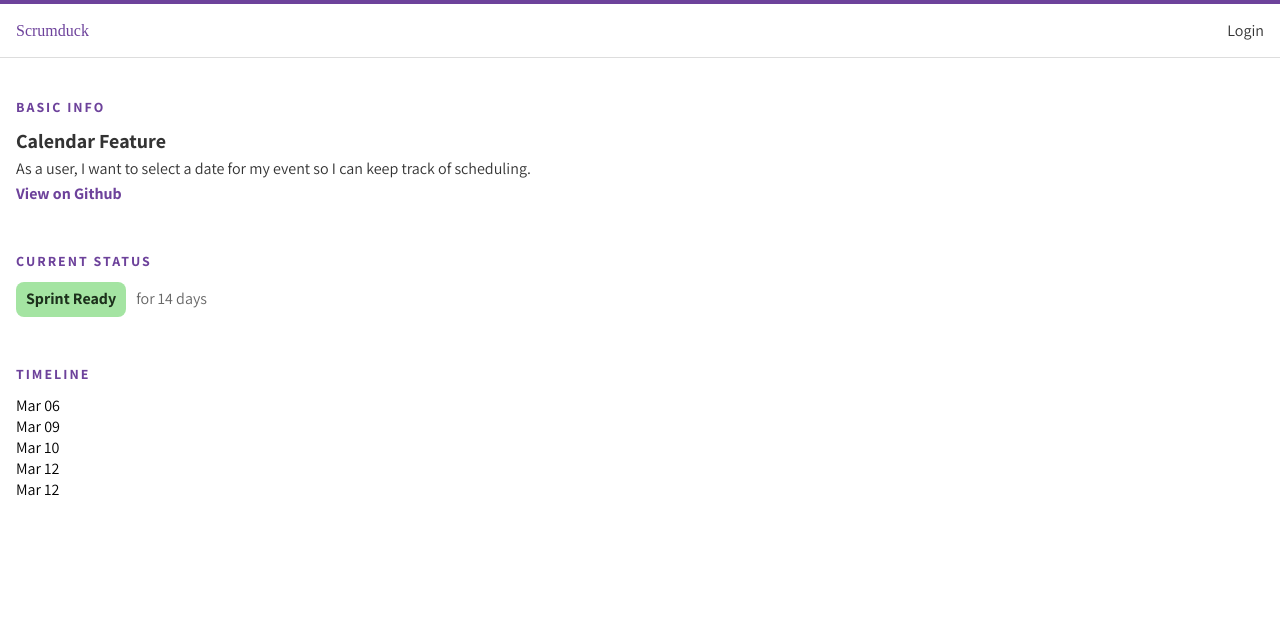
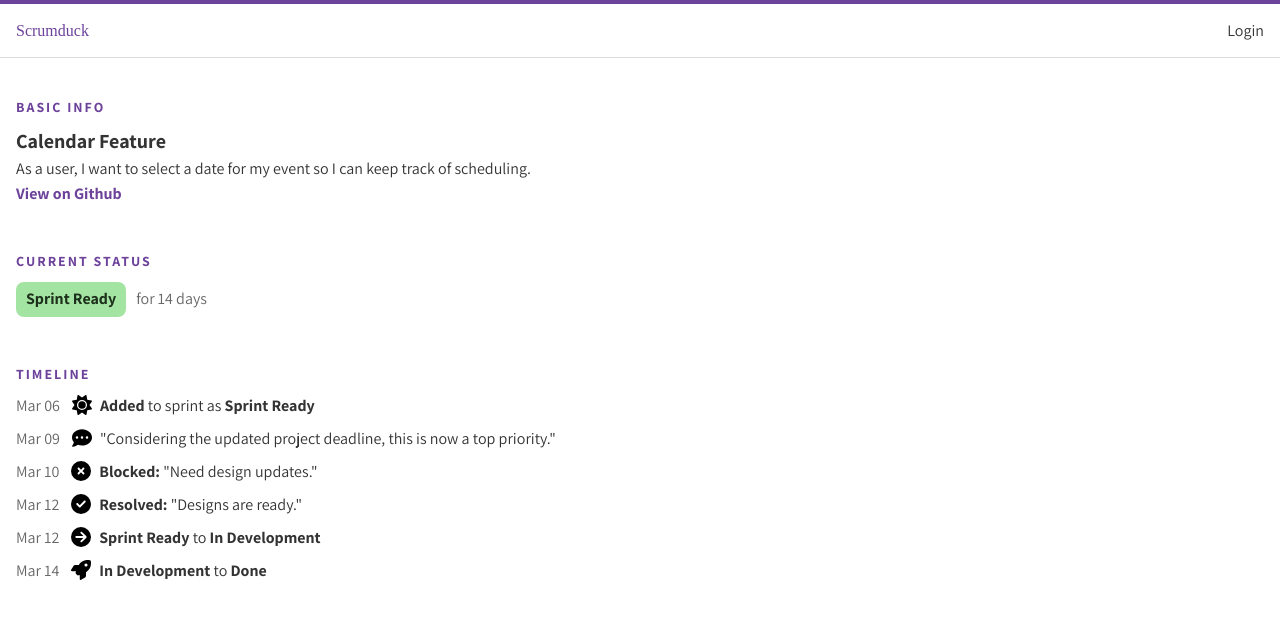
Before and after one commit to apethoud/scrumduck, a React (Create React App) app in the folder client/: page /app/story/1 in a window 1280 px wide. Shown: the top 618 px of the page. Built offline with nearby package versions, Linux system fonts and the light colour scheme; a web font is replaced by a local one.

Commit message:
feat(story-view): added timeline styling and logic

```diff
--- a/client/src/api/api.ts
+++ b/client/src/api/api.ts
@@ -16,7 +16,10 @@ const exampleSprintData = {
           date: "2023-03-06T11:55:20",
           event: {
             type: "status_change",
-            data: "sprint_ready"
+            data: {
+              new_status: "Sprint Ready",
+              old_status: null
+            }
           }
         },
         {
@@ -24,7 +27,9 @@ const exampleSprintData = {
           date: "2023-03-09T11:55:20",
           event: {
             type: "comment",
-            data: "This is now a top priority."
+            data: {
+              comment: "Considering the updated project deadline, this is now a top priority."
+            }
           }
         },
         {
@@ -32,7 +37,9 @@ const exampleSprintData = {
           date: "2023-03-10T14:55:20",
           event: {
             type: "blocking_comment",
-            data: "Need design updates."
+            data: {
+              comment: "Need design updates."
+            }
           }
         },
         {
@@ -40,7 +47,9 @@ const exampleSprintData = {
           date: "2023-03-12T11:55:20",
           event: {
             type: "unblocking_comment",
-            data: "Designs are ready."
+            data: {
+              comment: "Designs are ready."
+            }
           }
         },
         {
@@ -48,7 +57,21 @@ const exampleSprintData = {
           date: "2023-03-12T15:55:20",
           event: {
             type: "status_change",
-            data: "in_development"
+            data: {
+              new_status: "In Development",
+              old_status: "Sprint Ready"
+            }
+          }
+        },
+        {
+          id: 6,
+          date: "2023-03-14T15:55:20",
+          event: {
+            type: "status_change",
+            data: {
+              new_status: "Done",
+              old_status: "In Development"
+            }
           }
         },
       ],
--- a/client/src/components/StoryTimeline.tsx
+++ b/client/src/components/StoryTimeline.tsx
@@ -1,17 +1,102 @@
-import { Flex } from "./styledComponents/common"
+import { BoldText, Flex, SubText, Text } from "./styledComponents/common"
 import dayjs from "dayjs";
 import utc from "dayjs/plugin/utc";
 import timezone from "dayjs/plugin/timezone";
+import styled from 'styled-components';
+import { FontAwesomeIcon } from '@fortawesome/react-fontawesome'
+import {
+  faCircleArrowRight,
+  faCircleCheck,
+  faCircleXmark,
+  faCommentDots,
+  faRocket,
+  faSkull,
+  faSun,
+} from '@fortawesome/free-solid-svg-icons'
 
 dayjs.extend(utc)
 dayjs.extend(timezone)
+
+function TimelineIcon({ icon }) {
+  return (
+    <div style={{ marginRight: 8 }}>
+      <FontAwesomeIcon icon={icon} size="lg" />
+    </div>
+  )
+}
+
+function Comment({ data }) {
+  return (
+    <Flex>
+      <TimelineIcon icon={faCommentDots} />
+      <Text>"{data.comment}"</Text>
+    </Flex>
+  )
+}
+
+function BlockingComment({ data }) {
+  return (
+    <Flex>
+      <TimelineIcon icon={faCircleXmark} />
+      <BoldText>Blocked:&nbsp;</BoldText>
+      <Text>"{data.comment}"</Text>
+    </Flex>
+  )
+}
+
+function UnblockingComment({ data }) {
+  return (
+    <Flex>
+      <TimelineIcon icon={faCircleCheck} />
+      <BoldText>Resolved:&nbsp;</BoldText>
+      <Text>"{data.comment}"</Text>
+    </Flex>
+  )
+}
+
+function StatusChange({ data }) {
+  return (
+    <>
+      {data.old_status !== null ? (
+        <Flex>
+          <TimelineIcon icon={data.new_status === "Done" ? faRocket : faCircleArrowRight} />
+          <BoldText>{data.old_status}</BoldText>
+          <Text>&nbsp;to&nbsp;</Text>
+          <BoldText>{data.new_status}</BoldText>
+        </Flex>
+      ) : (
+        <Flex>
+          <TimelineIcon icon={faSun} />
+          <BoldText>Added</BoldText>
+          <Text>&nbsp;to sprint as&nbsp;</Text>
+          <BoldText>{data.new_status}</BoldText>
+        </Flex>
+      )}
+    </>
+  )
+}
 
 export default function StoryTimeline({ story }) {
   return (
     <div>
       {story.timeline.map(event => (
-        <Flex key={event.id}>
-          <div>{dayjs.tz(event.date, dayjs.tz.guess()).format("MMM DD")}</div>
+        <Flex
+          key={event.id}
+          style={{ marginBottom: 12 }}
+        >
+          <SubText style={{ marginRight: 12, flexShrink: 0 }}>{dayjs.tz(event.date, dayjs.tz.guess()).format("MMM DD")}</SubText>
+          {event.event.type === "status_change" && (
+            <StatusChange data={event.event.data} />
+          )}
+          {event.event.type === "comment" && (
+            <Comment data={event.event.data} />
+          )}
+          {event.event.type === "blocking_comment" && (
+            <BlockingComment data={event.event.data} />
+          )}
+          {event.event.type === "unblocking_comment" && (
+            <UnblockingComment data={event.event.data} />
+          )}
         </Flex>
       ))}
     </div>
```
